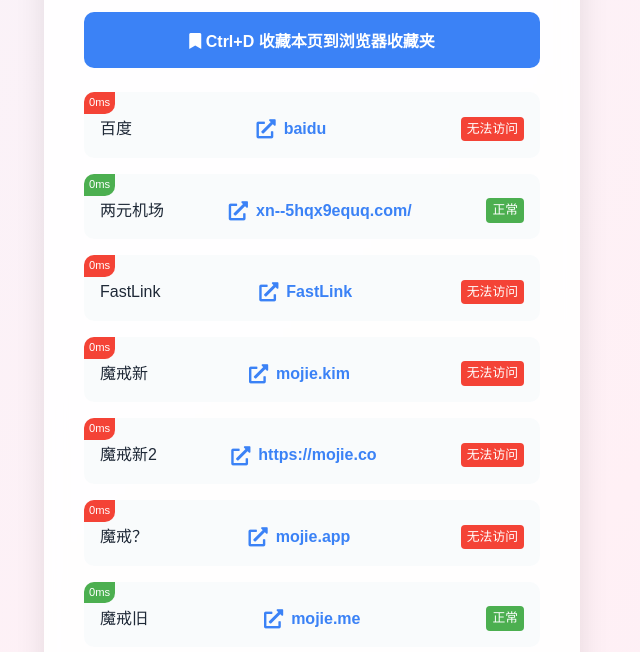
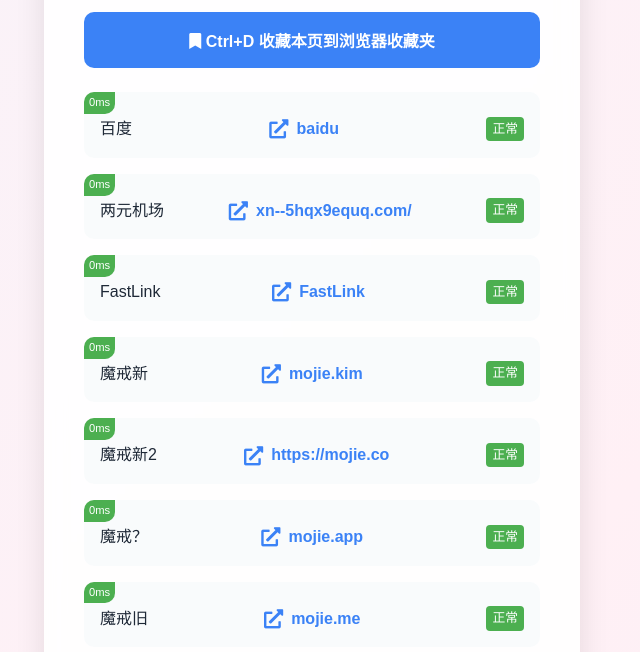
Before and after one commit to youfengknight/youfengknight, a plain HTML site: page airportsp.html in a window 1280 px wide. Shown: the part 148-800 px from the top of the page, without its empty margins (328-968 px from the left). Drawn offline with Linux system fonts and the light colour scheme; a web font is replaced by a local one.

Commit message:
Update airportsp.html
把延迟小于5000的一律设为正常，用了个if

```diff
--- a/airportsp.html
+++ b/airportsp.html
@@ -558,8 +558,13 @@
         statusClass = 'status-normal';
     } else {
        // li.classList.add('disabled');省的点不开链接
-        statusBadge.textContent = '无法访问';
-        statusClass = 'status-error';
+         if (duration < 5000) {//直接在这里添加判断延迟即可
+                    statusBadge.textContent = '正常';
+                    statusClass = 'status-normal';
+                } else {
+                    statusBadge.textContent = '无法访问';
+                    statusClass = 'status-error';
+                }
     }
 
     statusBadge.className = `status-badge ${statusClass}`;
```
